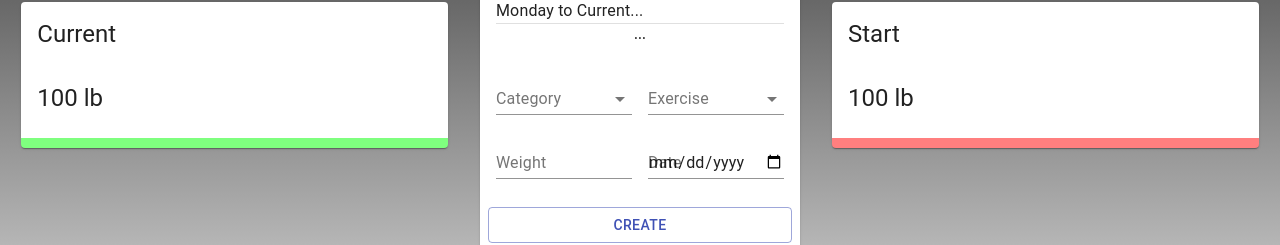
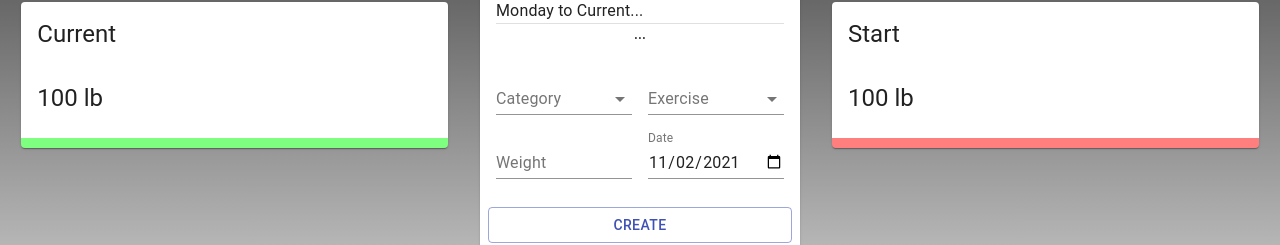
Before and after one commit to davdli/Forza, a React (Create React App) app: page / in a window 1280 px wide. Shown: the part 325-570 px from the top of the page. Built offline with nearby package versions, Linux system fonts and the light colour scheme.

Commit message:
displays exercise color based on category / date input automatically populates

```diff
--- a/src/components/Main/Form/Form.jsx
+++ b/src/components/Main/Form/Form.jsx
@@ -7,12 +7,14 @@ import { TextField, Typography, Grid, Button, FormControl, InputLabel, Select, M
 import useStyles from './styles';
 import { StrengthProgressContext } from '../../../context/context';
 import { v4 as uuidv4 } from 'uuid';
+import { currentCategories, startCategories } from '../../../constants/categories';
+import formatDate from '../../../utils/formatDate';
 
 const initialState = {
   category: '',
   exercise: '',
   weight: '',
-  date: new Date(),
+  date: formatDate(new Date()),
 };
 
 const Form = () => {
@@ -25,6 +27,8 @@ const Form = () => {
     addInput(input);
     setFormData(initialState);
   };
+
+  const selectedExercises = formData.category === 'Current' ? currentCategories : startCategories;
 
   return (
     <Grid container spacing={2}>
@@ -46,9 +50,7 @@ const Form = () => {
         <FormControl fullWidth>
           <InputLabel>Exercise</InputLabel>
           <Select value={formData.exercise} onChange={(event) => setFormData({...formData, exercise: event.target.value})}>
-            <MenuItem value="Bench">Bench</MenuItem>
-            <MenuItem value="Squat">Squat</MenuItem>
-            <MenuItem value="Deadlift">Deadlift</MenuItem>
+            {selectedExercises.map((category) => <MenuItem key={category.exercise} value={category.exercise}>{category.exercise}</MenuItem>)}
           </Select>
         </FormControl>
       </Grid>
@@ -56,7 +58,7 @@ const Form = () => {
         <TextField type="number" label="Weight" fullWidth value={formData.weight} onChange={(event) => setFormData({...formData, weight: event.target.value})} />
       </Grid>
       <Grid item xs={6}>
-        <TextField type="date" label="Date" fullWidth value={formData.date} onChange={(event) => setFormData({...formData, date: event.target.value})}/>
+        <TextField type="date" label="Date" fullWidth value={formData.date} onChange={(event) => setFormData({...formData, date: formatDate(event.target.value)})}/>
       </Grid>
       <Button
         className={classes.button}
--- /dev/null
+++ b/src/constants/categories.js
@@ -0,0 +1,29 @@
+const currentColors = ['#123123', '#154731', '#165f40', '#16784f', '#14915f', '#10ac6e', '#0bc77e', '#04e38d'];
+const startColors = ['#b50d12', '#bf2f1f', '#c9452c', '#d3583a', '#dc6a48', '#e57c58', '#ee8d68', '#f79d79'];
+
+export const currentCategories = [
+  {exercise: 'Squat', weight: 0, color: currentColors[0]},
+  {exercise: 'Deadlift', weight: 0, color: currentColors[1]},
+  {exercise: 'Hip Thrust', weight: 0, color: currentColors[2]},
+  {exercise: 'Bench Press', weight: 0, color: currentColors[3]},
+  {exercise: 'Shoulder Press', weight: 0, color: currentColors[4]},
+  {exercise: 'Dip', weight: 0, color: currentColors[5]},
+  {exercise: 'Pull-up', weight: 0, color: currentColors[6]},
+  {exercise: 'Pendlay Row', weight: 0, color: currentColors[7]},
+];
+
+export const startCategories = [
+  {exercise: 'Squat', weight: 0, color: startColors[0]},
+  {exercise: 'Deadlift', weight: 0, color: startColors[1]},
+  {exercise: 'Hip Thrust', weight: 0, color: startColors[2]},
+  {exercise: 'Bench Press', weight: 0, color: startColors[3]},
+  {exercise: 'Shoulder Press', weight: 0, color: startColors[4]},
+  {exercise: 'Dip', weight: 0, color: startColors[5]},
+  {exercise: 'Pull-up', weight: 0, color: startColors[6]},
+  {exercise: 'Pendlay Row', weight: 0, color: startColors[7]},
+];
+
+export const resetCategories = () => {
+  currentCategories.forEach((category) => category.weight = 0);
+  startCategories.forEach((category) => category.weight = 0);
+};
--- /dev/null
+++ b/src/utils/formatDate.js
@@ -0,0 +1,20 @@
+// format date into material ui format
+
+const formatDate = (date) => {
+  const d = new Date(date);
+  let month = `${d.getMonth() + 1}`;
+  let day = `${d.getDate()}`;
+  const year = d.getFullYear();
+
+  if (month.length < 2) {
+    month = `0${month}`
+  }
+
+  if (day.length < 2) {
+    day = `0${day}`
+  }
+
+  return [year, month, day].join('-');
+}
+
+export default formatDate;
```
